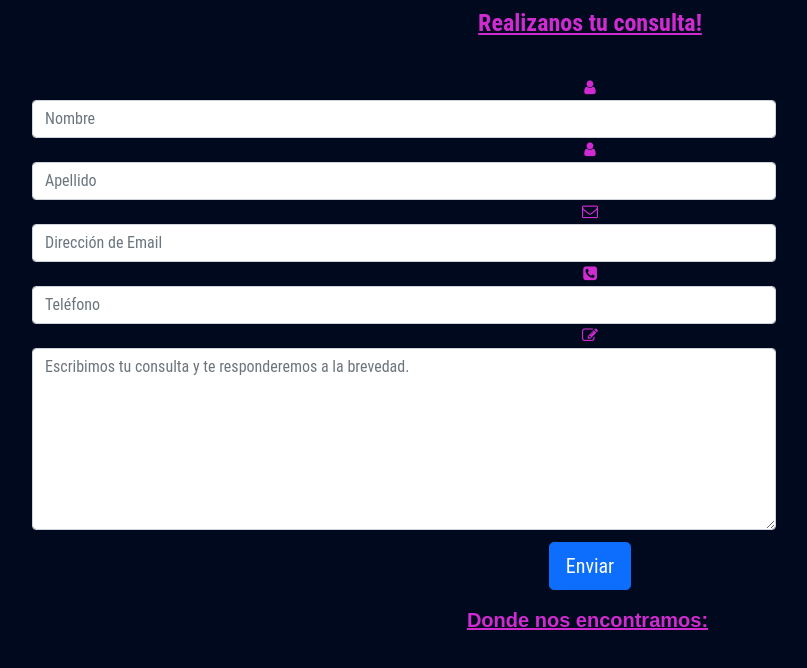
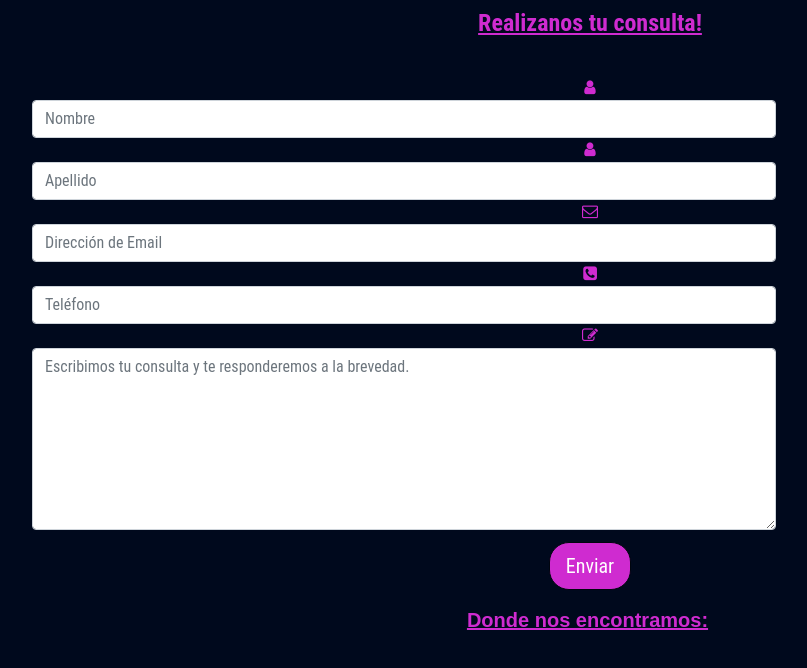
Before and after one commit to Franco-Roman/desafio-proyecto, a website: page index.html in a window 1280 px wide. Shown: the part 1874-2542 px from the top of the page, without its empty margins (50-857 px from the left). Drawn offline with nearby package versions, Linux system fonts and the light colour scheme; grey boxes are pictures that could not be loaded.

Commit message:
Editando sección formulario ButtonForm

```diff
--- a/scss/componentes/_index.scss
+++ b/scss/componentes/_index.scss
@@ -127,4 +127,8 @@ font-size: 1.2rem;
 
 .buttonForm{
 margin-top: 1%;
+color: white;
+background-color: #cf2bd0;
+border-color: #00050e;
+border-radius: 20px;
 }
```
Also changed, not shown: css/style.css, 1 other file.
